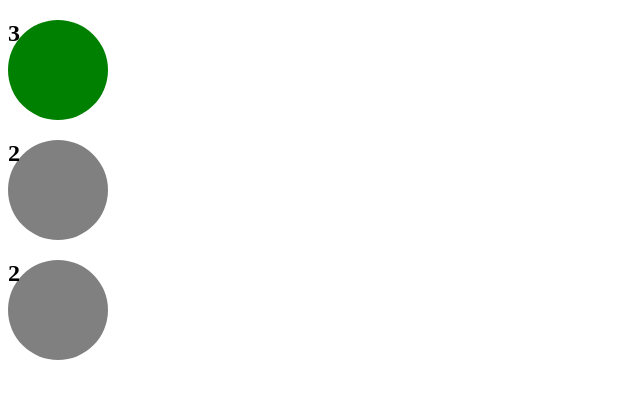
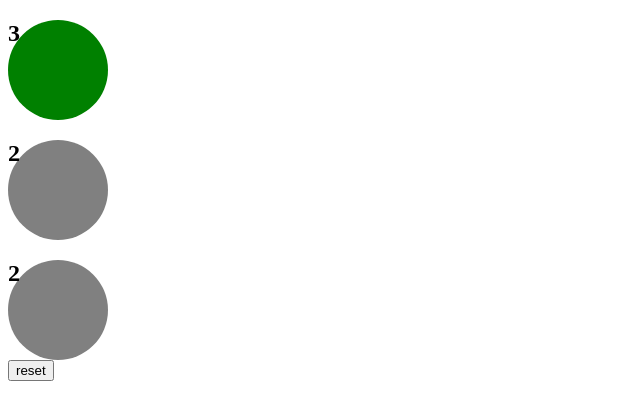
Before and after one commit to anandhuc1666/light, a React (Vite) app: page /1 in a window 1280 px wide. Shown: the top 420 px of the page, without its empty margins (0-640 px from the left). Built offline with nearby package versions, Linux system fonts and the light colour scheme.

Commit message:
CodeBuild

```diff
--- a/src/Image/Emage.jsx
+++ b/src/Image/Emage.jsx
@@ -3,8 +3,8 @@ import './Emage.css'
 
 function Emage() {
     const [color, setColor] = useState('gray')
-    const[yellow,setYellow] = useState(0)
-    const[red,setRed]=useState(0)
+    const [yellow, setYellow] = useState(0)
+    const [red, setRed] = useState(0)
     const [count, setCount] = useState(0)
 
     useEffect(() => {
@@ -19,25 +19,35 @@ function Emage() {
 
             })
 
+
         }, 1000)
         return () => clearInterval(colors)
+
     }, [])
+    const handle = () => {
+        setColor("gray")
+        setCount(0)
+        setYellow((pre) => pre ? pre-1 : 0)
+        setRed(0)
+    }
     useEffect(() => {
         if (color === "green") {
             setCount((pre) => pre + 1)
         }
-        if(color === "yellow"){
-           setYellow((p)=>p+1)
+        if (color === "yellow") {
+            setYellow((pre) => pre + 1)
         }
-        if(color === "red"){
-            setRed((r)=>r+1)
+        if (color === "red") {
+            setRed((r) => r + 1)
         }
     }, [color])
+
     return (
         <div>
             <div className={`light ${color === "green" ? "green" : "gray"}`}><h2>{count}</h2></div>
             <div className={`light ${color === "yellow" ? "yellow" : "gray"}`}><h2>{yellow}</h2></div>
             <div className={`light ${color === "red" ? "red" : "gray"}`}><h2>{red}</h2></div>
+            <button onClick={handle}>reset</button>
         </div>
     )
 }
```
